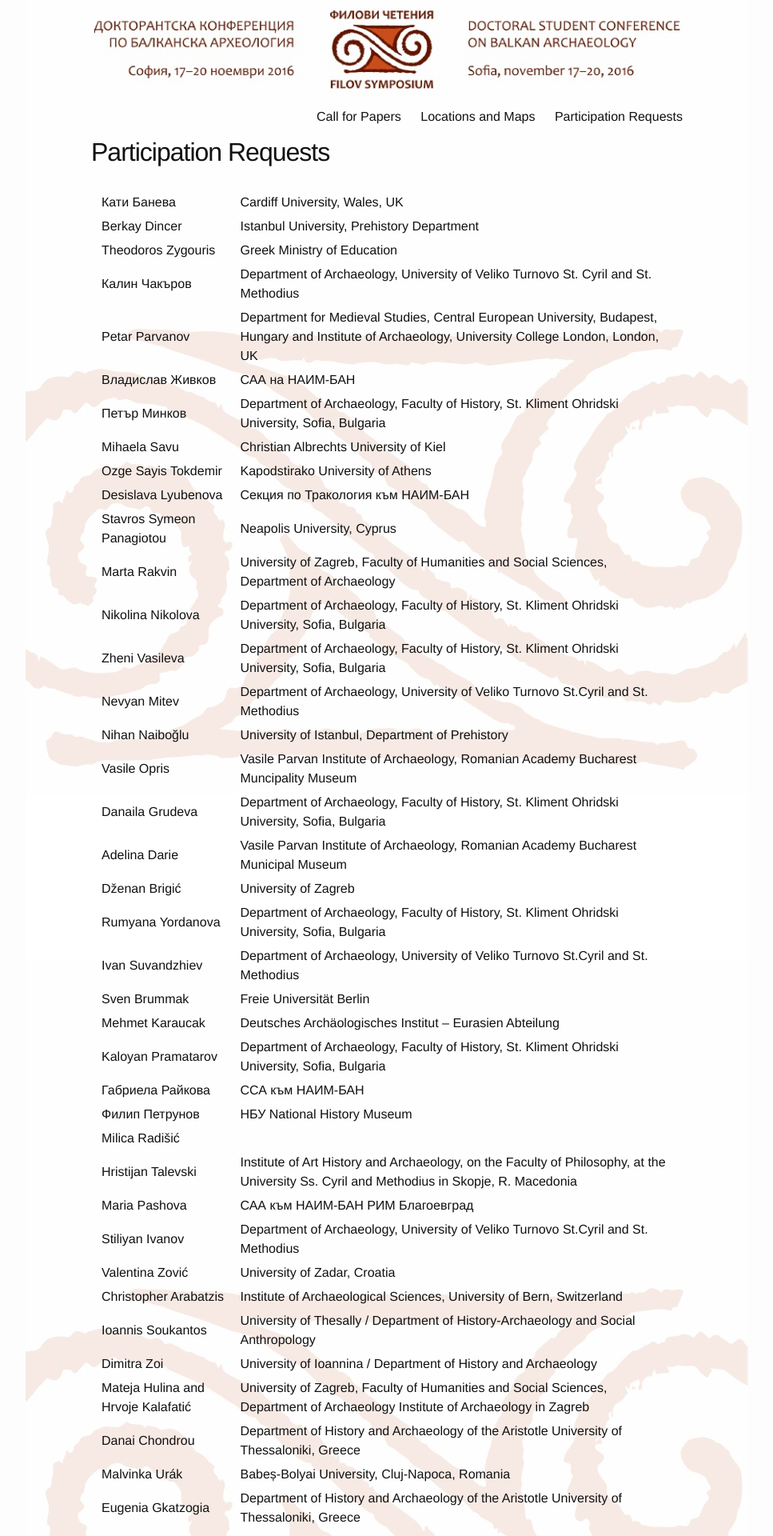
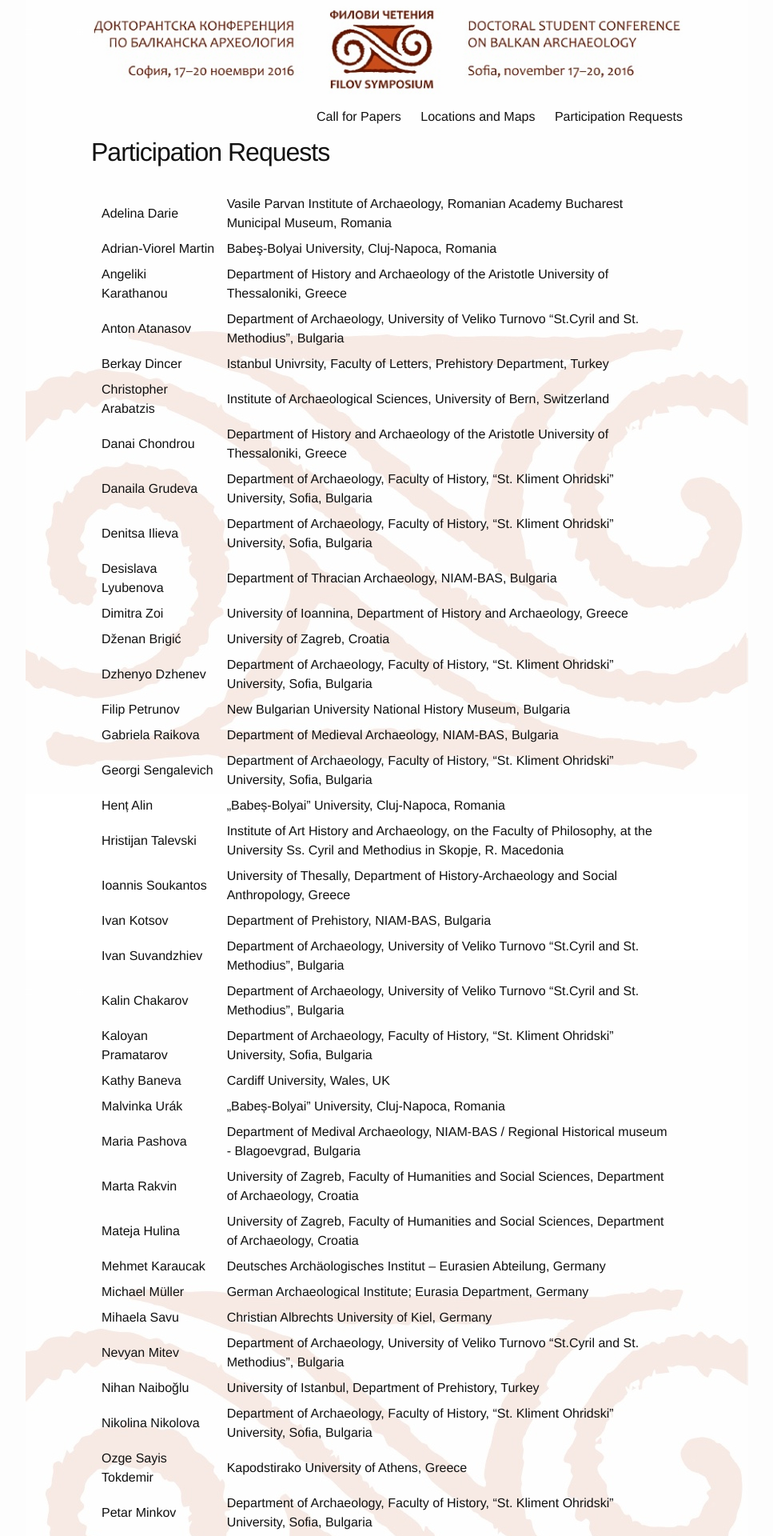
Before and after one commit to balkan-archaeology/balkan-archaeology.github.io, a Jekyll site: the page built from participants.md, in a window 1280 px wide. Shown: the top 1920 px of the page at 80% size, without its empty margins (156-1123 px from the left). Built offline with Jekyll 4.4.1, drawn with Linux system fonts in a browser that asks for light colours; some of the changed text lies outside the part shown.

Commit message:
Update participants and increase vertical table spacing.

```diff
--- a/css/main.scss
+++ b/css/main.scss
@@ -59,9 +59,8 @@ body {
 }
 
 table {
-  border-spacing: 12px 4px;
+  border-spacing: 12px 6px;
 }
-
 
 .post-title {
     font-size: 32px;
--- a/participants.md
+++ b/participants.md
@@ -3,53 +3,55 @@ layout: page
 title: Participation Requests
 permalink: /participants/
 ---
-| Кати Банева | Cardiff University, Wales, UK |
-| Berkay Dincer | Istanbul University, Prehistory Department |
-| Theodoros Zygouris | Greek Ministry of Education |
-| Калин Чакъров | Department of Archaeology, University of Veliko Turnovo St. Cyril and St. Methodius |
+| Adelina Darie | Vasile Parvan Institute of Archaeology, Romanian Academy Bucharest Municipal Museum, Romania |
+| Adrian-Viorel Martin | Babeş-Bolyai University, Cluj-Napoca, Romania |
+| Angeliki Karathanou | Department of History and Archaeology of the Aristotle University of Thessaloniki, Greece |
+| Anton Atanasov | Department of Archaeology, University of Veliko Turnovo “St.Cyril and St. Methodius”, Bulgaria |
+| Berkay Dincer | Istanbul Univrsity, Faculty of Letters, Prehistory Department, Turkey |
+| Christopher Arabatzis | Institute of Archaeological Sciences, University of Bern, Switzerland |
+| Danai Chondrou | Department of History and Archaeology of the Aristotle University of Thessaloniki, Greece |
+| Danaila Grudeva | Department of Archaeology, Faculty of History, "St. Kliment Ohridski" University, Sofia, Bulgaria |
+| Denitsa Ilieva | Department of Archaeology, Faculty of History, "St. Kliment Ohridski" University, Sofia, Bulgaria |
+| Desislava Lyubenova | Department of Thracian Archaeology, NIAM-BAS, Bulgaria |
+| Dimitra Zoi | University of Ioannina, Department of History and Archaeology, Greece |
+| Dženan Brigić | University of Zagreb, Croatia |
+| Dzhenyo Dzhenev | Department of Archaeology, Faculty of History, "St. Kliment Ohridski" University, Sofia, Bulgaria |
+| Filip Petrunov | New Bulgarian University National History Museum, Bulgaria |
+| Gabriela Raikova | Department of Medieval Archaeology, NIAM-BAS, Bulgaria |
+| Georgi Sengalevich | Department of Archaeology, Faculty of History, "St. Kliment Ohridski" University, Sofia, Bulgaria |
+| Henț Alin | „Babeș-Bolyai” University, Cluj-Napoca, Romania |
+| Hristijan Talevski | Institute of Art History and Archaeology, on the Faculty of Philosophy, at the University Ss. Cyril and Methodius in Skopje, R. Macedonia |
+| Ioannis Soukantos | University of Thesally, Department of History-Archaeology and Social Anthropology, Greece |
+| Ivan Kotsov | Department of Prehistory, NIAM-BAS, Bulgaria |
+| Ivan Suvandzhiev | Department of Archaeology, University of Veliko Turnovo “St.Cyril and St. Methodius”, Bulgaria |
+| Kalin Chakarov | Department of Archaeology, University of Veliko Turnovo “St.Cyril and St. Methodius”, Bulgaria |
+| Kaloyan Pramatarov | Department of Archaeology, Faculty of History, "St. Kliment Ohridski" University, Sofia, Bulgaria |
+| Kathy Baneva | Cardiff University, Wales, UK |
+| Malvinka Urák | „Babeș-Bolyai” University, Cluj-Napoca, Romania |
+| Maria Pashova | Department of Medival Archaeology, NIAM-BAS / Regional Historical museum - Blagoevgrad, Bulgaria |
+| Marta Rakvin | University of Zagreb, Faculty of Humanities and Social Sciences, Department of Archaeology, Croatia |
+| Mateja Hulina | University of Zagreb, Faculty of Humanities and Social Sciences, Department of Archaeology, Croatia |
+| Mehmet Karaucak | Deutsches Archäologisches Institut – Eurasien Abteilung, Germany |
+| Michael Müller | German Archaeological Institute; Eurasia Department, Germany |
+| Mihaela Savu | Christian Albrechts University of Kiel, Germany |
+| Nevyan Mitev | Department of Archaeology, University of Veliko Turnovo “St.Cyril and St. Methodius”, Bulgaria |
+| Nihan Naiboğlu | University of Istanbul, Department of Prehistory, Turkey |
+| Nikolina Nikolova | Department of Archaeology, Faculty of History, "St. Kliment Ohridski" University, Sofia, Bulgaria |
+| Ozge Sayis Tokdemir | Kapodstirako University of Athens, Greece |
+| Petar Minkov | Department of Archaeology, Faculty of History, "St. Kliment Ohridski" University, Sofia, Bulgaria |
 | Petar Parvanov | Department for Medieval Studies, Central European University, Budapest, Hungary and Institute of Archaeology, University College London, London, UK |
-| Владислав Живков | САА на НАИМ-БАН |
-| Петър Минков | Department of Archaeology, Faculty of History, St. Kliment Ohridski University, Sofia, Bulgaria |
-| Mihaela Savu | Christian Albrechts University of Kiel |
-| Ozge Sayis Tokdemir | Kapodstirako University of Athens |
-| Desislava Lyubenova | Секция по Тракология към НАИМ-БАН |
+| Rumyana Yordanova | Department of Archaeology, Faculty of History, "St. Kliment Ohridski" University, Sofia, Bulgaria |
+| Serap Ala | Uludağ University, Faculty of Arts & Sciences, Archaeology Department, Görükle-Nilüfer / Bursa, Turkey |
+| Stanimir Parvanov | Department of Archaeology, Faculty of History, "St. Kliment Ohridski" University, Sofia, Bulgaria |
 | Stavros Symeon Panagiotou | Neapolis University, Cyprus |
-| Marta Rakvin | University of Zagreb, Faculty of Humanities and Social Sciences, Department of Archaeology |
-| Nikolina Nikolova  | Department of Archaeology, Faculty of History, St. Kliment Ohridski University, Sofia, Bulgaria |
-| Zheni Vasileva | Department of Archaeology, Faculty of History, St. Kliment Ohridski University, Sofia, Bulgaria |
-| Nevyan Mitev | Department of Archaeology, University of Veliko Turnovo St.Cyril and St. Methodius |
-| Nihan Naiboğlu | University of Istanbul, Department of Prehistory |
-| Vasile Opris | Vasile Parvan Institute of Archaeology, Romanian Academy Bucharest Muncipality Museum |
-| Danaila Grudeva | Department of Archaeology, Faculty of History, St. Kliment Ohridski University, Sofia, Bulgaria |
-| Adelina Darie | Vasile Parvan Institute of Archaeology, Romanian Academy Bucharest Municipal Museum |
-| Dženan Brigić | University of Zagreb |
-| Rumyana Yordanova | Department of Archaeology, Faculty of History, St. Kliment Ohridski University, Sofia, Bulgaria |
-| Ivan Suvandzhiev | Department of Archaeology, University of Veliko Turnovo St.Cyril and St. Methodius |
-| Sven Brummak | Freie Universität Berlin |
-| Mehmet Karaucak | Deutsches Archäologisches Institut – Eurasien Abteilung |
-| Kaloyan Pramatarov | Department of Archaeology, Faculty of History, St. Kliment Ohridski University, Sofia, Bulgaria |
-| Габриела Райкова | ССА към НАИМ-БАН |
-| Филип Петрунов | НБУ National History Museum |
-| Milica Radišić |  |
-| Hristijan Talevski | Institute of Art History and Archaeology, on the Faculty of Philosophy, at the University Ss. Cyril and Methodius in Skopje, R. Macedonia |
-| Maria Pashova | САА към НАИМ-БАН РИМ Благоевград |
-| Stiliyan Ivanov | Department of Archaeology, University of Veliko Turnovo St.Cyril and St. Methodius |
+| Stiliyan Ivanov | Department of Archaeology, University of Veliko Turnovo “St.Cyril and St. Methodius”, Bulgaria |
+| Sven Brummak | Freie Universität Berlin, Germany |
+| Svetoslav Yordanov | Department of Numismatics & Epigraphy, NIAM-BAS, Bulgaria |
+| Theodoros Zygouris | Greek Ministry of Education, Greece |
+| Tobias Krapf | Universities of Basel (Switzerland) and Paris 1 Panthéon-Sorbonne (France) |
 | Valentina Zović | University of Zadar, Croatia |
-| Christopher Arabatzis | Institute of Archaeological Sciences, University of Bern, Switzerland |
-| Ioannis Soukantos | University of Thesally / Department of History-Archaeology and Social Anthropology |
-| Dimitra Zoi | University of Ioannina / Department of History and Archaeology |
-| Mateja Hulina and Hrvoje Kalafatić | University of Zagreb, Faculty of Humanities and Social Sciences, Department of Archaeology Institute of Archaeology in Zagreb |
-| Danai Chondrou | Department of History and Archaeology of the Aristotle University of Thessaloniki, Greece |
-| Malvinka Urák | Babeș-Bolyai University, Cluj-Napoca, Romania |
-| Eugenia Gkatzogia | Department of History and Archaeology of the Aristotle University of Thessaloniki, Greece |
-| Angeliki Karathanou | Department of History and Archaeology of the Aristotle University of Thessaloniki, Greece |
-| Henț Alin | Babeș-Bolyai University, Cluj-Napoca, Romania |
-| Stanimir Parvanov | Department of Archaeology, Faculty of History, St. Kliment Ohridski University, Sofia, Bulgaria |
-| Dzhenyo Dzhenev | Department of Archaeology, Faculty of History, St. Kliment Ohridski University, Sofia, Bulgaria |
-| Anton Atanasov | Department of Archaeology, University of Veliko Turnovo St.Cyril and St. Methodius |
-| Svetoslav Yordanov | НАИМ БАН - секция Нумизматика и епиграфика |
-| Ivan Kotsov | National Institute of Archaeology with Museum – Bulgarian Academy of Sciences |
-| Виолина Кирякова | НБУ |
-| Denitsa Ilieva | Department of Archaeology, Faculty of History, St. Kliment Ohridski University, Sofia, Bulgaria |
-| Adrian-Viorel Martin | Babeş-Bolyai University, Cluj-Napoca |
-| Tobias Krapf and O. Ch. Aslaksen | Universities of Basel (Switzerland) and Paris 1 Panthéon-Sorbonne (France) and Gothenburg University (Sweeden) |
+| Vasile Opris | Vasile Parvan Institute of Archaeology, Romanian Academy Bucharest Muncipality Museum, Romania |
+| Violina Kiryakova | New Bulgarian University, Bulgaria |
+| Vladimir Staykov | Department of Archaeology, Faculty of History, "St. Kliment Ohridski" University, Sofia, Bulgaria |
+| Vladislav Zhivkov | Department of Medieval Archaeology, NIAM-BAS, Bulgaria |
+|Zheni Vasileva | Department of Archaeology, Faculty of History, "St. Kliment Ohridski" University, Sofia, Bulgaria |
```
